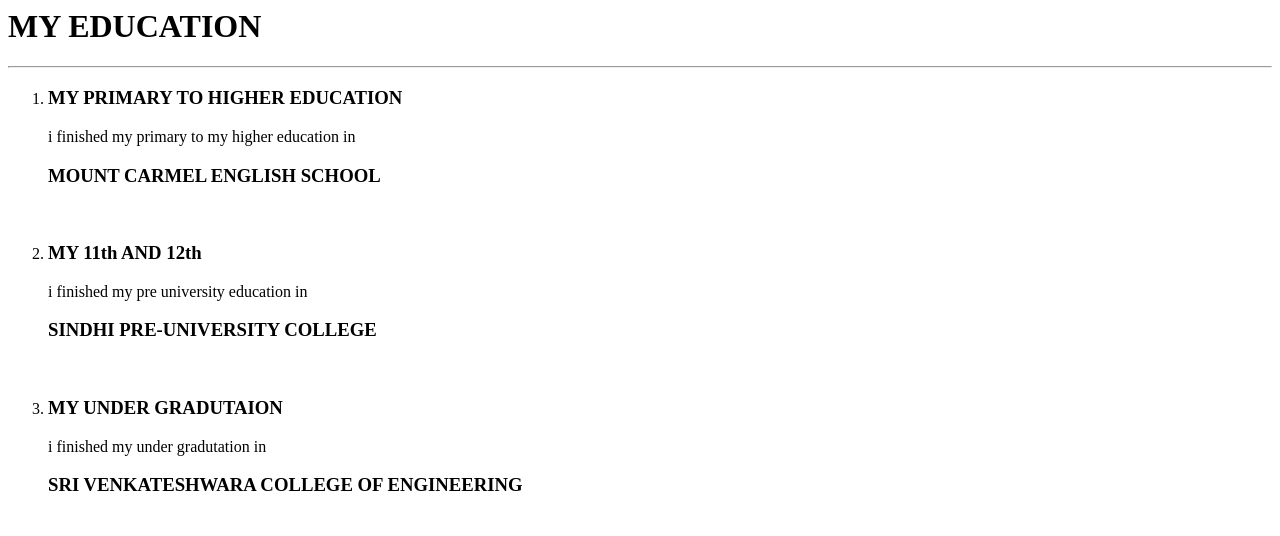
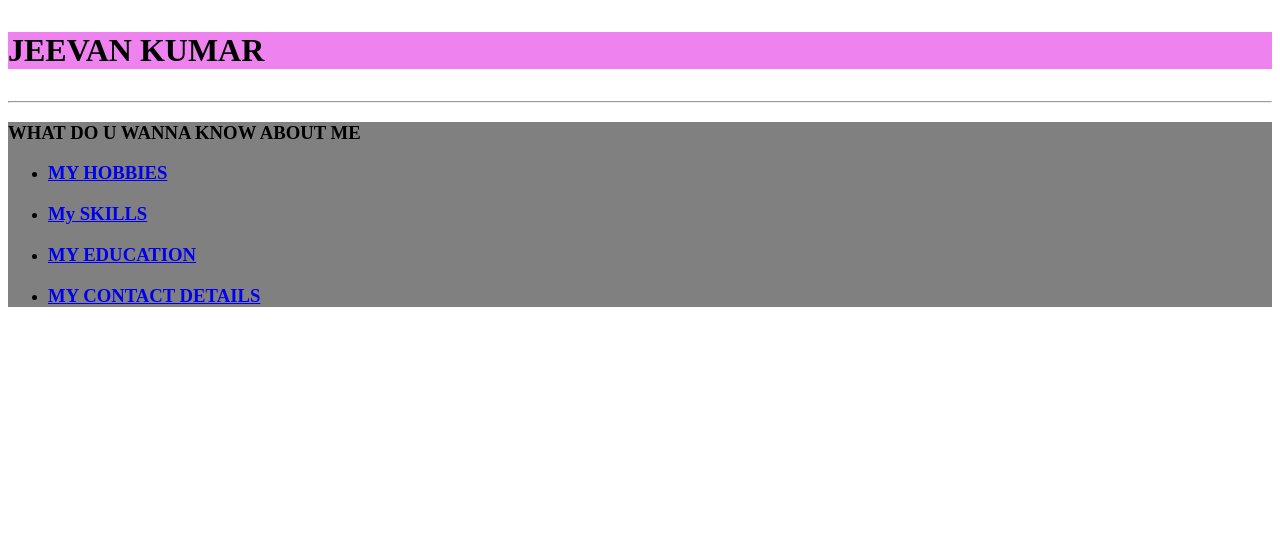
Before and after one commit to Jeevan-007/proto, a plain HTML site: page index.html in a window 1280 px wide. Drawn offline with Linux system fonts and the light colour scheme.

Commit message:
Update index.html

```diff
--- a/index.html
+++ b/index.html
@@ -1,21 +1,24 @@
+<!DOCTYPE html>
 <html>
 	<head>
-		<title>MY EDUCATION</title>
-	</head>
+		<meta charset="utf-8">
+		<title>< MY PORTFOLIO</title>
+
+</head>
+
+
 	<body>
-		<div class="my EDUCATION" style="font-style: "<link href="https://fonts.googleapis.com/css2?family=Krona+One&display=swap" >
-		<H1>MY EDUCATION</H1>
-		<hr>
-		<ol>
-			<li><H3>MY PRIMARY TO HIGHER EDUCATION</H3></li>
-			<P> i finished my primary to my higher education in <h3> MOUNT CARMEL ENGLISH SCHOOL</h3></P><br>
-			<li><h3>MY 11th AND 12th </h3></li>
-			<p>i finished my pre university education in <h3>SINDHI PRE-UNIVERSITY COLLEGE</h3></p><br>
-			<li><h3>MY UNDER GRADUTAION</h3></li>
-			<P> i finished my under gradutation in<h3>SRI VENKATESHWARA COLLEGE OF ENGINEERING</h3></P><br>
-		</ol>
-</div>
 
+		 <h1><B><p style="background-color: violet" "font-style:"link href="https://fonts.googleapis.com/css2?family=Krona+One&display=swap" rel="stylesheet" >JEEVAN KUMAR</B></h1>
+		 <hr>
+		 	<div class="WHAT DO U WANNA KNOW ABOUT ME" style="background-color: grey" >
+		 	<h3>WHAT DO U WANNA KNOW ABOUT ME</h3>
+		 	<ul>
+		 			<li><a href="3index.html"><h3>MY HOBBIES</h3> </a></li>
+		 	<li><a href="2index.html"><h3>My SKILLS</h3> </a></li>
+		 	<li><a href="index2.html"><h3>MY EDUCATION</h3></a></li>
+		 	<li><a href="index3.html"><h3>MY CONTACT DETAILS</h3></a></li>
+		 </ul>
 
 	</body>
 </html>
```
